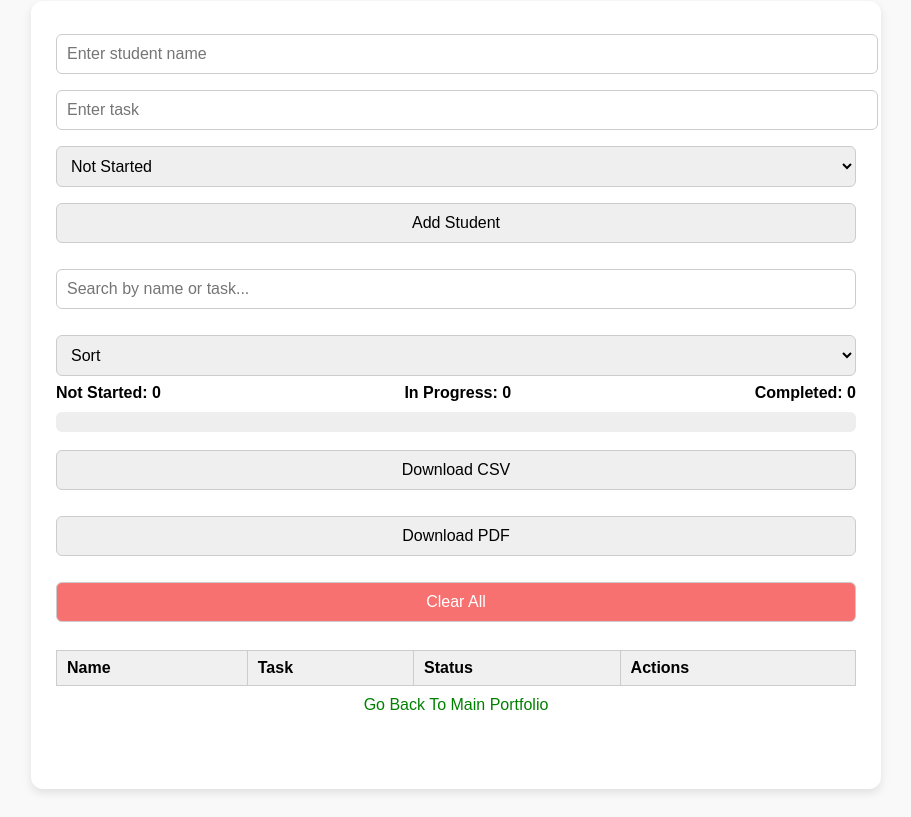
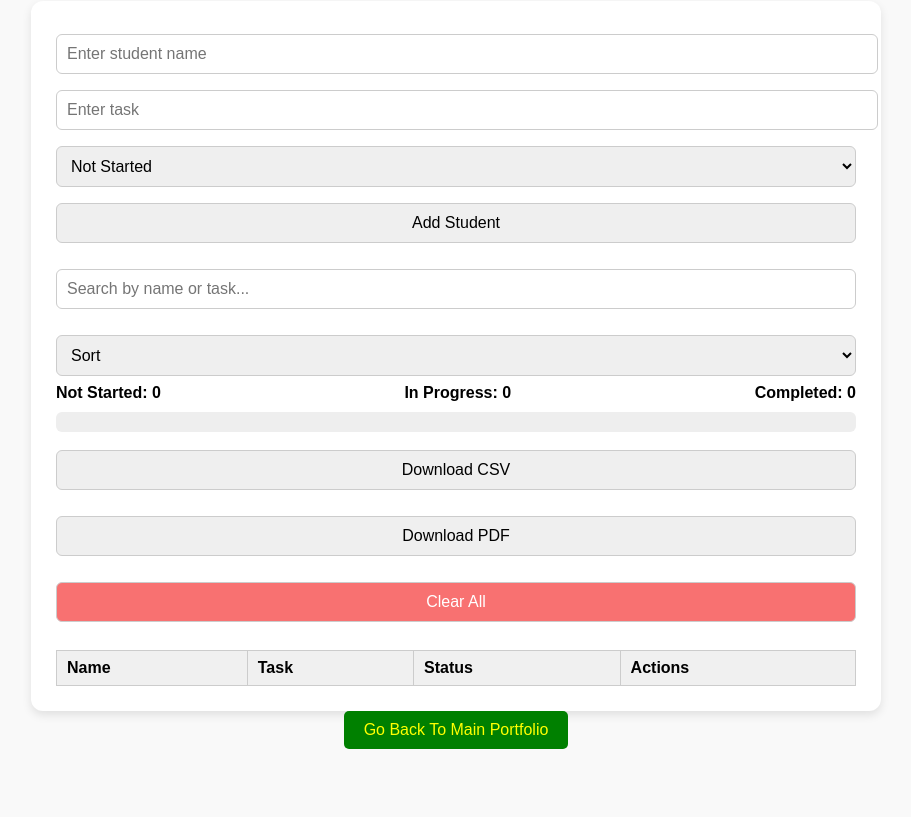
Before and after one commit to monkey9-Cyber-cat-Spidy/demo-portfolio-by-mani, a plain HTML site: page student-tracker.html in a window 1280 px wide. Shown: the part 107-924 px from the top of the page, without its empty margins (184-1095 px from the left). Drawn offline with nearby package versions, Linux system fonts and the light colour scheme.

Commit message:
Update student-tracker.html

```diff
--- a/student-tracker.html
+++ b/student-tracker.html
@@ -122,11 +122,14 @@ th {
   </thead>
   <tbody id="studentTableBody"></tbody>
 </table>
-<div id="paginationControls" class="pagination"></div>
-<div style="text-align: center; margin-bottom: 40px;">
-  <a href="https://demo-portfolio-by-mani.vercel.app/" style="display: inline-block; background: #fff; color: green; padding: 10px 20px; border-radius: 5px; text-decoration: none;">Go Back To Main Portfolio</a>
+<div id="paginationControls" class="pagination">
 </div>
   </div>
+<section>
+<div style="text-align: center; margin-bottom: 40px;">
+  <a href="https://demo-portfolio-by-mani.vercel.app/" style="display: inline-block; background: green; color: yellow; padding: 10px 20px; border-radius: 5px; text-decoration: none;">Go Back To Main Portfolio</a>
+</div>
+</section>
 <script>
     let students = [];
     let currentPage = 1;
```
